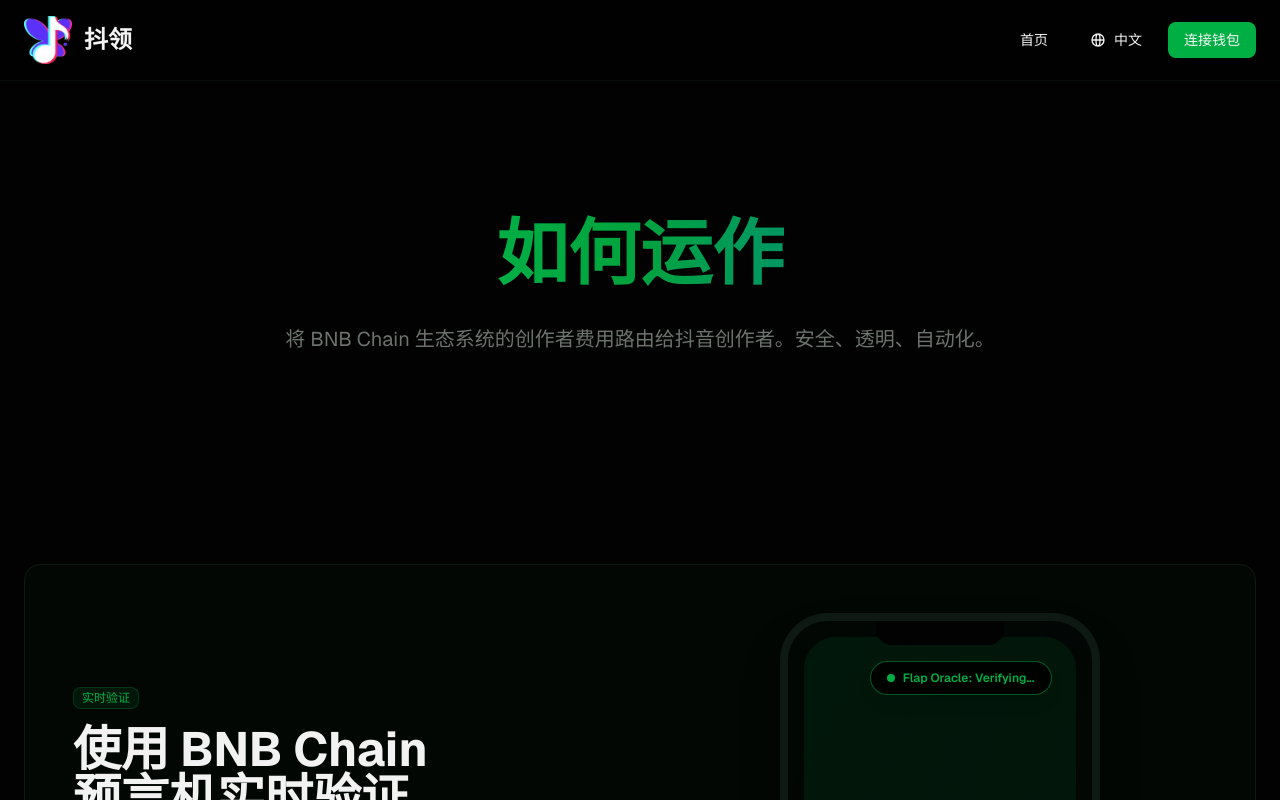
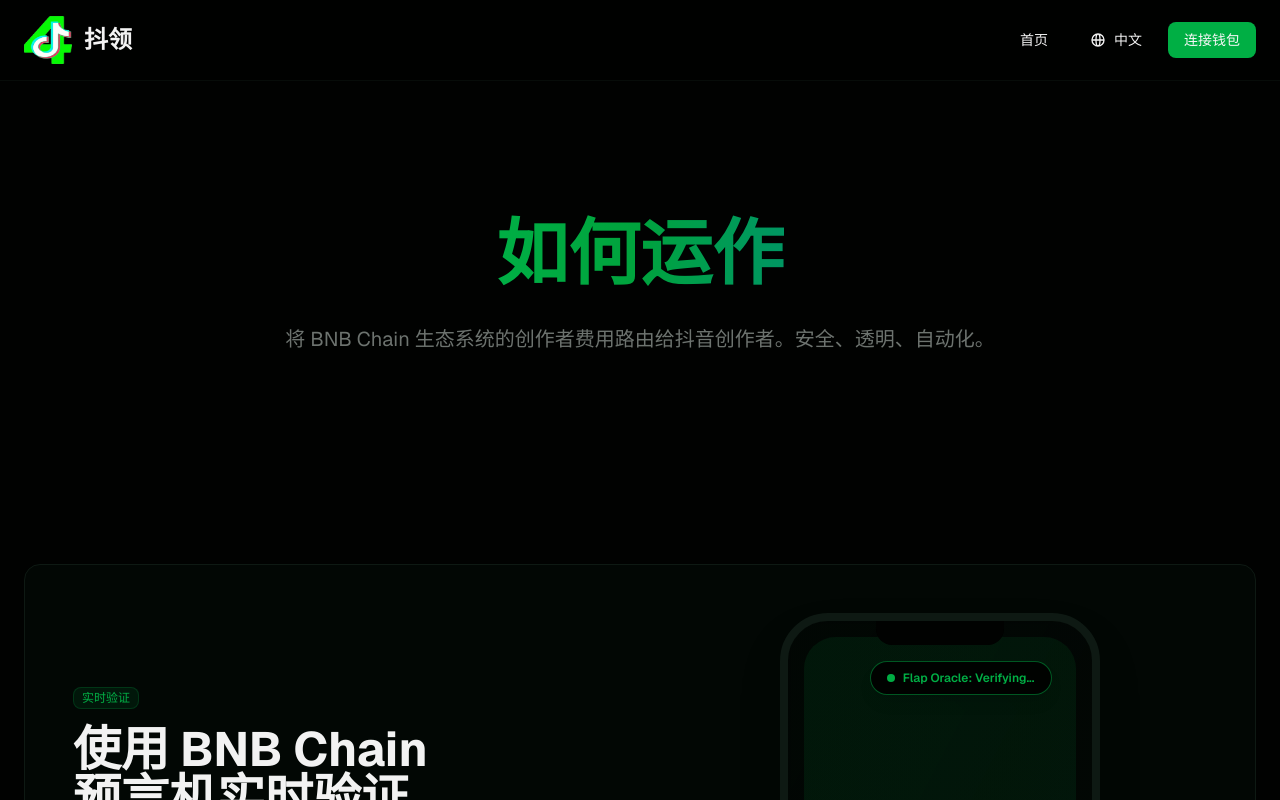
Before and after one commit to odiseo159-beep/v0-douyin-claim-website, a Next.js app: page /how-it-works in a window 1280 px wide. Shown: the top 800 px of the page. Built offline with nearby package versions, Linux system fonts and the light colour scheme; what wagmi would draw is missing.

Commit message:
feat: update all logo references to new TikTok design
Replace all `douyinclaimlogo.png` with new `logo.png`

Co-authored-by: null <233151528+odiseo159-beep@users.noreply.github.com>

```diff
--- a/app/documentation/page.tsx
+++ b/app/documentation/page.tsx
@@ -16,7 +16,7 @@ export default function Documentation() {
       <nav className="flex items-center justify-between px-6 py-4 border-b border-border/50 backdrop-blur-sm bg-background/80 sticky top-0 z-50">
         <Link href="/" className="flex items-center gap-3">
           <Image
-            src="/douyinclaimlogo.png"
+            src="/logo.png"
             alt={t('brandName')}
             width={48}
             height={48}
@@ -217,7 +217,7 @@ export default function Documentation() {
           <div className="flex flex-col md:flex-row justify-between items-center gap-6">
             <div className="flex items-center gap-3">
               <Image
-                src="/douyinclaimlogo.png"
+                src="/logo.png"
                 alt={t('brandName')}
                 width={32}
                 height={32}
--- a/app/how-it-works/page.tsx
+++ b/app/how-it-works/page.tsx
@@ -18,7 +18,7 @@ export default function HowItWorks() {
       <nav className="flex items-center justify-between px-6 py-4 border-b border-border/50 backdrop-blur-sm bg-background/80 sticky top-0 z-50">
         <Link href="/" className="flex items-center gap-3">
           <Image
-            src="/douyinclaimlogo.png"
+            src="/logo.png"
             alt={t('brandName')}
             width={48}
             height={48}
@@ -328,7 +328,7 @@ export default function HowItWorks() {
           <div className="flex flex-col md:flex-row justify-between items-center gap-6">
             <Link href="/" className="flex items-center gap-3">
               <Image
-                src="/douyinclaimlogo.png"
+                src="/logo.png"
                 alt={t('brandName')}
                 width={32}
                 height={32}
--- a/app/layout.tsx
+++ b/app/layout.tsx
@@ -19,7 +19,7 @@ export const metadata: Metadata = {
         url: '/favicon.ico',
       },
       {
-        url: '/douyinclaimlogo.png',
+        url: '/logo.png',
         type: 'image/png',
       },
     ],
--- a/app/page.tsx
+++ b/app/page.tsx
@@ -26,11 +26,11 @@ export default function DouyinClaim() {
       {/* Floating Background Logo */}
       <div className="fixed inset-0 pointer-events-none z-0 flex items-center justify-center">
         <div className="relative">
-          {/* Purple Aura Glow */}
+          {/* Green Aura Glow */}
           <div className="absolute inset-0 bg-primary/30 rounded-full animate-pulse-glow scale-150" />
           {/* Floating Logo */}
           <Image
-            src="/douyinclaimlogo.png"
+            src="/logo.png"
             alt=""
             width={500}
             height={500}
@@ -44,7 +44,7 @@ export default function DouyinClaim() {
       <nav className="flex items-center justify-between px-6 py-4 border-b border-border/50 backdrop-blur-sm bg-background/80 sticky top-0 z-50">
         <Link href="/" className="flex items-center gap-3">
           <Image
-            src="/douyinclaimlogo.png"
+            src="/logo.png"
             alt={t('brandName')}
             width={48}
             height={48}
@@ -152,7 +152,7 @@ export default function DouyinClaim() {
           <div className="flex flex-col md:flex-row justify-between items-center gap-6">
             <div className="flex items-center gap-3">
               <Image
-                src="/douyinclaimlogo.png"
+                src="/logo.png"
                 alt={t('brandName')}
                 width={32}
                 height={32}
--- a/app/video-test/page.tsx
+++ b/app/video-test/page.tsx
@@ -28,7 +28,7 @@ export default function VideoTest() {
       <nav className="flex items-center justify-between px-6 py-4 border-b border-border/50 backdrop-blur-sm bg-background/80 sticky top-0 z-50">
         <Link href="/" className="flex items-center gap-3">
           <Image
-            src="/douyinclaimlogo.png"
+            src="/logo.png"
             alt={t('brandName')}
             width={48}
             height={48}
@@ -73,7 +73,7 @@ export default function VideoTest() {
                   preload="metadata"
                 >
                   <source
-                    src="https://hebbkx1anhila5yf.public.blob.vercel-storage.com/Newscale-g720MAr05O9rIzHILq3xLcxVQK0Gf3.mp4"
+                    src="/images/newscale.mp4"
                     type="video/mp4"
                   />
                   {language === 'zh' ? '你的浏览器不支持视频元素。' : 'Your browser does not support the video element.'}
```
Also changed, not shown: public/logo.png (added), 1 other file (tests, documents, lock files or other folders).
